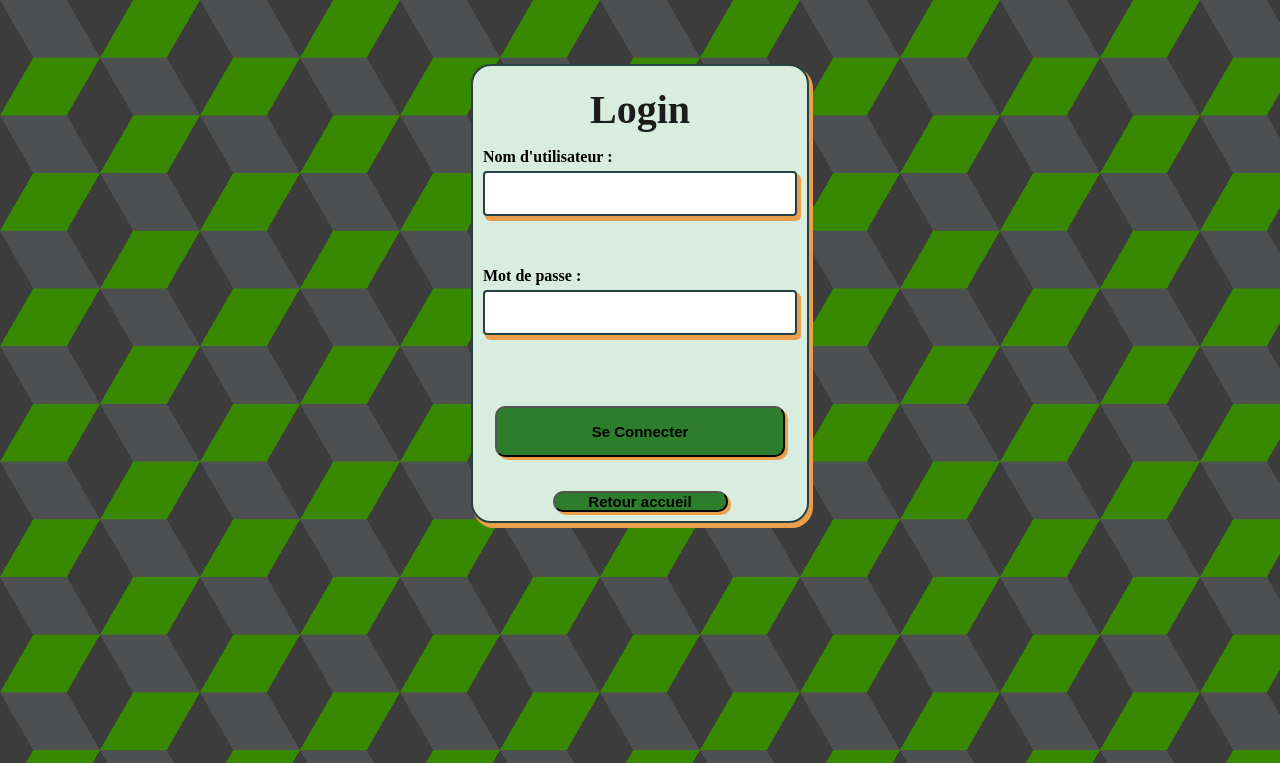
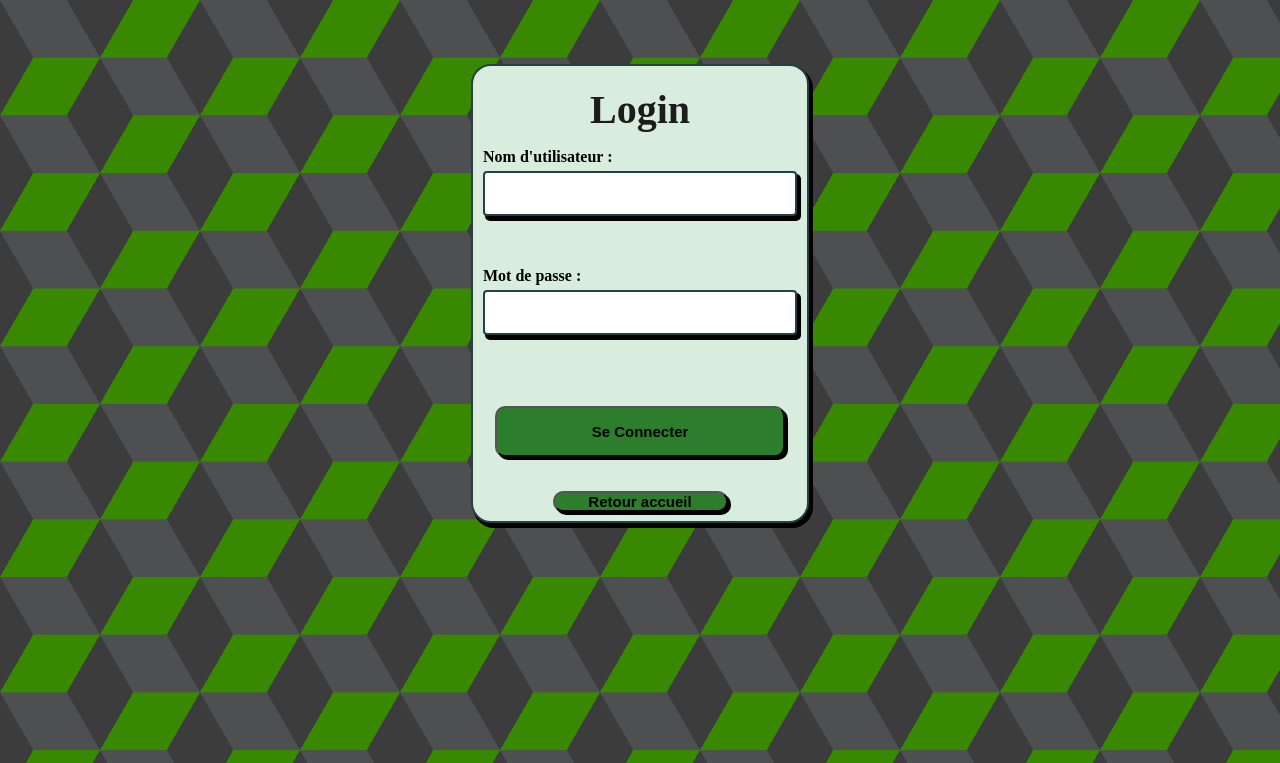
Before and after one commit to AxelBaranowski3il/projet_web, a PHP site: page /auth.php in a window 1280 px wide. Shown: the top 763 px of the page. Run offline with PHP 8.4, Linux system fonts and the light colour scheme.

Commit message:
modification css login

```diff
--- a/css/login.css
+++ b/css/login.css
@@ -45,7 +45,7 @@ body {
   width: auto;
   border: 2px solid #264143;
   border-radius: 20px;
-  box-shadow: 3px 4px 0px 1px #E99F4C;
+  box-shadow: 3px 4px 0px 1px #000000;
 }
 
 .title {
@@ -70,7 +70,7 @@ body {
 .form_style {
   outline: none;
   border: 2px solid #264143;
-  box-shadow: 3px 4px 0px 1px #E99F4C;
+  box-shadow: 3px 4px 0px 1px #000000;
   width: 290px;
   padding: 12px 10px;
   border-radius: 4px;
@@ -79,7 +79,7 @@ body {
 
 .form_style:focus, .btn:focus {
   transform: translateY(4px);
-  box-shadow: 1px 2px 0px 0px #E99F4C;
+  box-shadow: 1px 2px 0px 0px #000000;
 }
 
 .btn {
@@ -90,7 +90,7 @@ body {
   background: #2c7d2c;
   border-radius: 10px;
   font-weight: 800;
-  box-shadow: 3px 3px 0px 0px #E99F4C;
+  box-shadow: 3px 3px 0px 0px #000000;
 }
 
 .btn:hover {
@@ -106,7 +106,7 @@ body {
   background: #2c7d2c;
   border-radius: 10px;
   font-weight: 800;
-  box-shadow: 3px 3px 0px 0px #E99F4C;
+  box-shadow: 3px 3px 0px 0px #000000;
 }
 
 .btn_return:hover {
```
